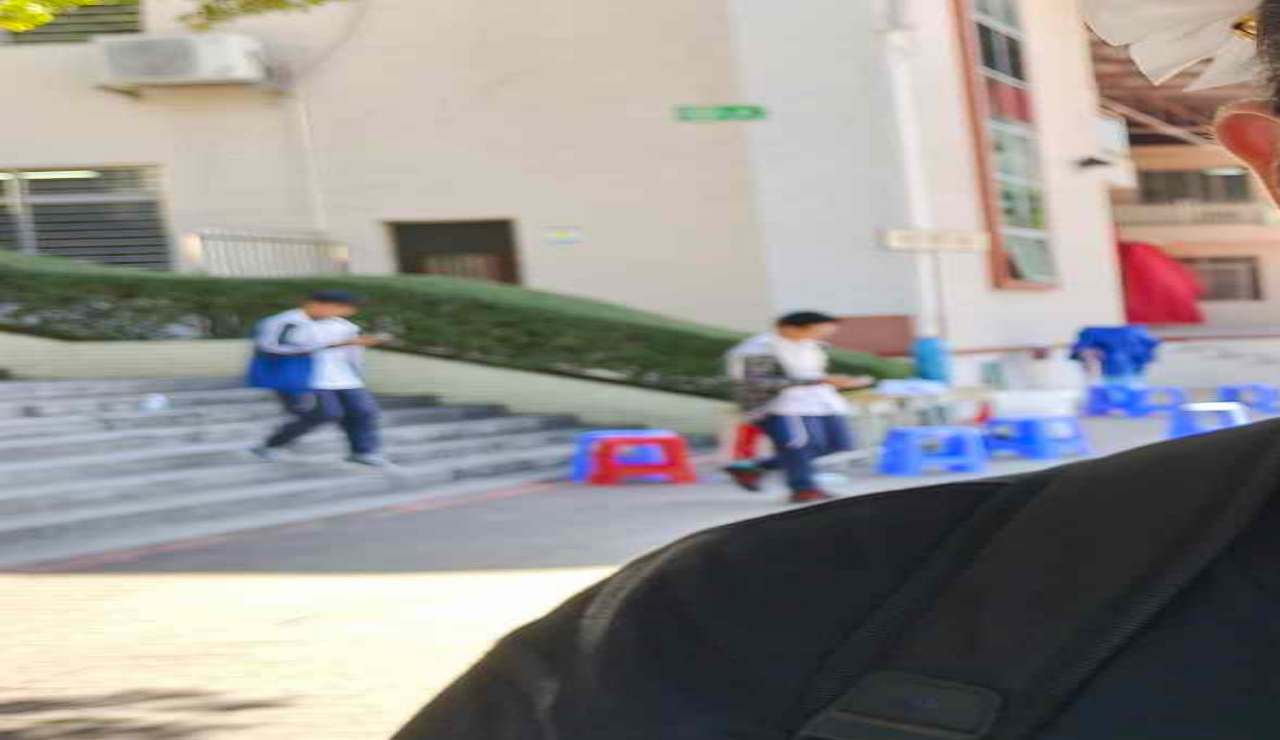
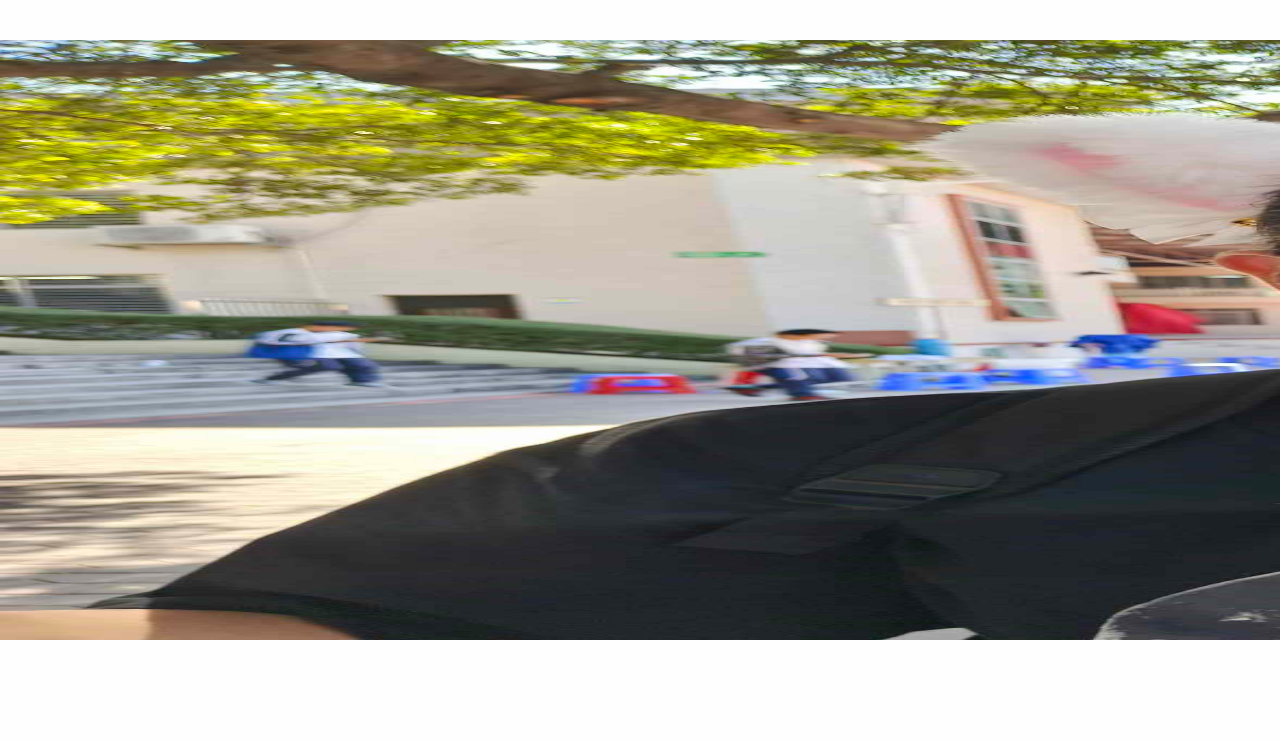
Before and after one commit to ttim12/ttim12.github.io, a plain HTML site: page index.html in a window 1280 px wide. Shown: the part 60-800 px from the top of the page. Drawn offline with Linux system fonts and the light colour scheme.

Commit message:
Update index.html

```diff
--- a/index.html
+++ b/index.html
@@ -18,7 +18,7 @@ img{
 	text-align:center;
 	font-weight:normal;
 	width:3000px;
-	height:1599px;
+	height:600px;
 	vertical-align:middle;
 	margin:auto;position:absolute;top:0;left:0;right:0;bottom:0;
 }
```
